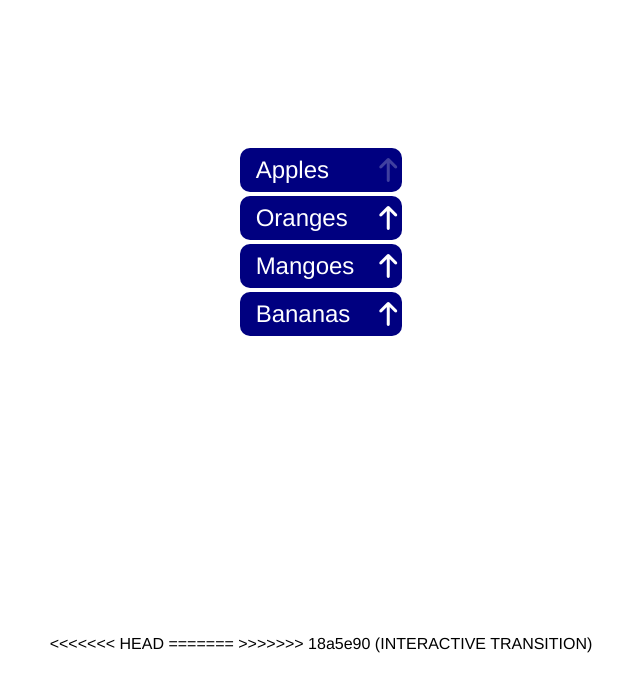
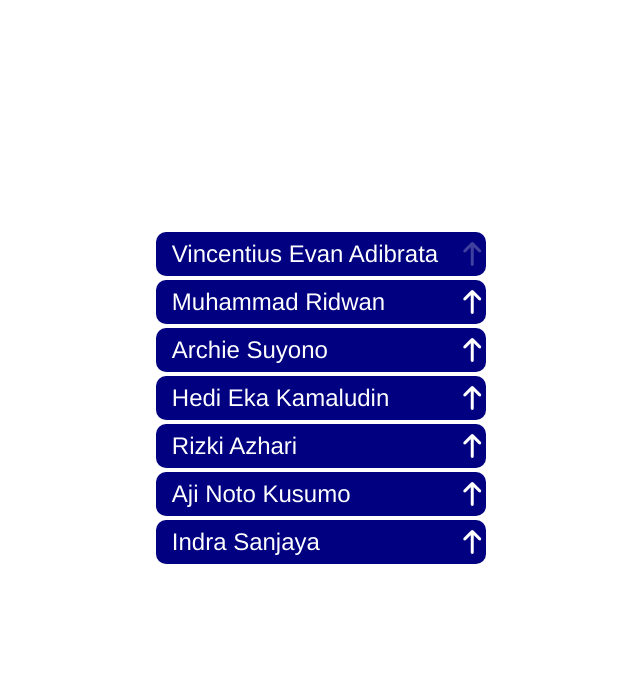
Before and after one commit to indra-sanjaya/Interactive-Transition, a plain HTML site: page index.html in a window 1280 px wide. Shown: the whole page, without its empty margins (319-959 px from the left). Drawn offline with Linux system fonts and the light colour scheme.

Commit message:
INTERACTIVE TRANSITION

```diff
--- a/index.html
+++ b/index.html
@@ -2,14 +2,13 @@
 <link rel="stylesheet" href="./style.css">
 
 <ul class="list">
-    <li>Apples<button hidden disabled aria-label="Move to Top"><i class="fa-solid fa-arrow-up"></i></button></li>
-    <li>Oranges<button hidden aria-label="Move to Top"><i class="fa-solid fa-arrow-up"></i></button></li>
-    <li>Mangoes<button hidden aria-label="Move to Top"><i class="fa-solid fa-arrow-up"></i></button></li>
-    <li>Bananas<button hidden aria-label="Move to Top"><i class="fa-solid fa-arrow-up"></i></button></li>
+    <li>Vincentius Evan Adibrata<button hidden disabled aria-label="Move to Top"><i class="fa-solid fa-arrow-up"></i></button></li>
+    <li>Muhammad Ridwan<button hidden aria-label="Move to Top"><i class="fa-solid fa-arrow-up"></i></button></li>
+    <li>Archie Suyono<button hidden aria-label="Move to Top"><i class="fa-solid fa-arrow-up"></i></button></li>
+    <li>Hedi Eka Kamaludin<button hidden aria-label="Move to Top"><i class="fa-solid fa-arrow-up"></i></button></li>
+    <li>Rizki Azhari<button hidden aria-label="Move to Top"><i class="fa-solid fa-arrow-up"></i></button></li>
+    <li>Aji Noto Kusumo<button hidden aria-label="Move to Top"><i class="fa-solid fa-arrow-up"></i></button></li>
+    <li>Indra Sanjaya<button hidden aria-label="Move to Top"><i class="fa-solid fa-arrow-up"></i></button></li>
 </ul>
 
-<<<<<<< HEAD
 <script src="./javascript.js"></script>
-=======
-<script src="./javascript.js"></script>
->>>>>>> 18a5e90 (INTERACTIVE TRANSITION)
```
